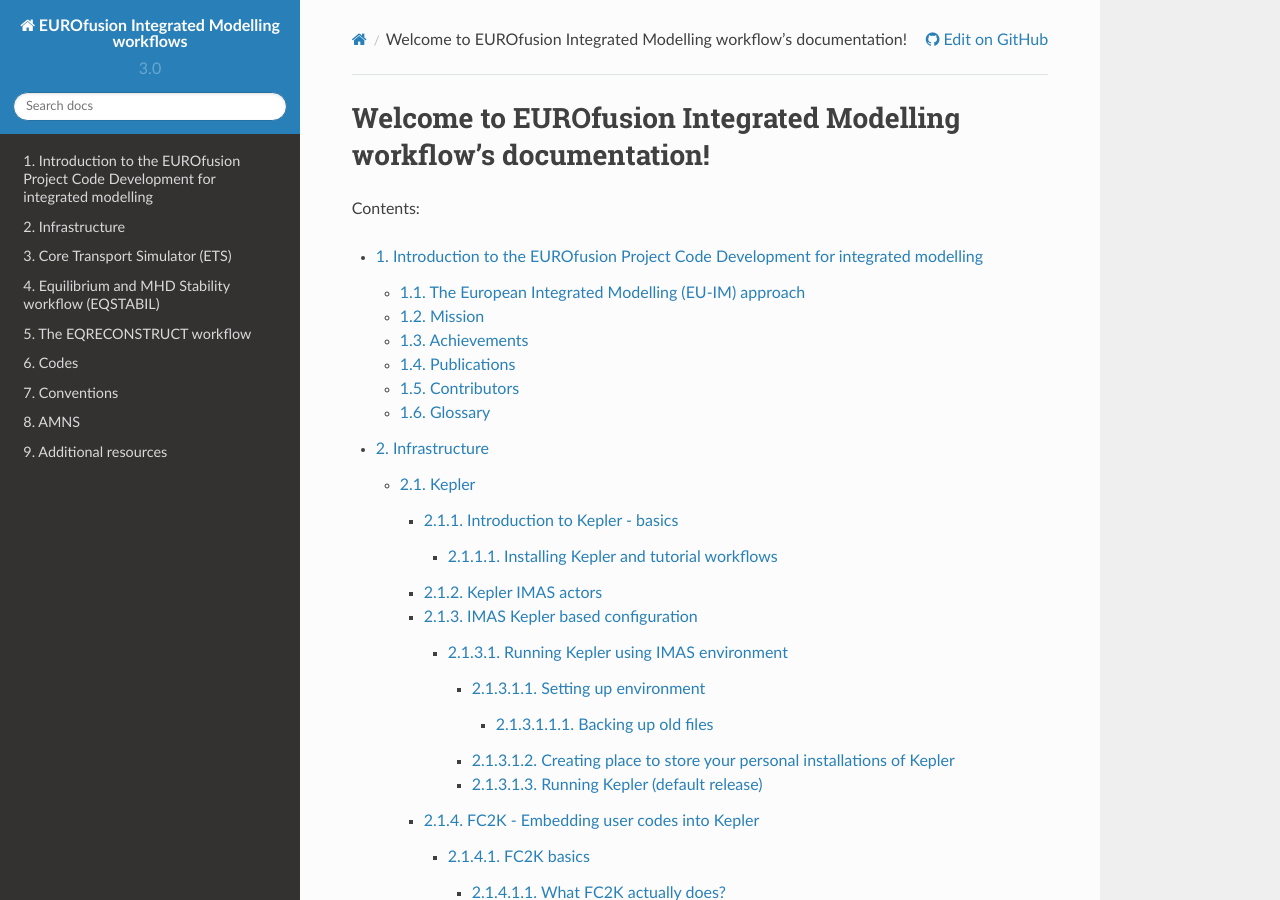
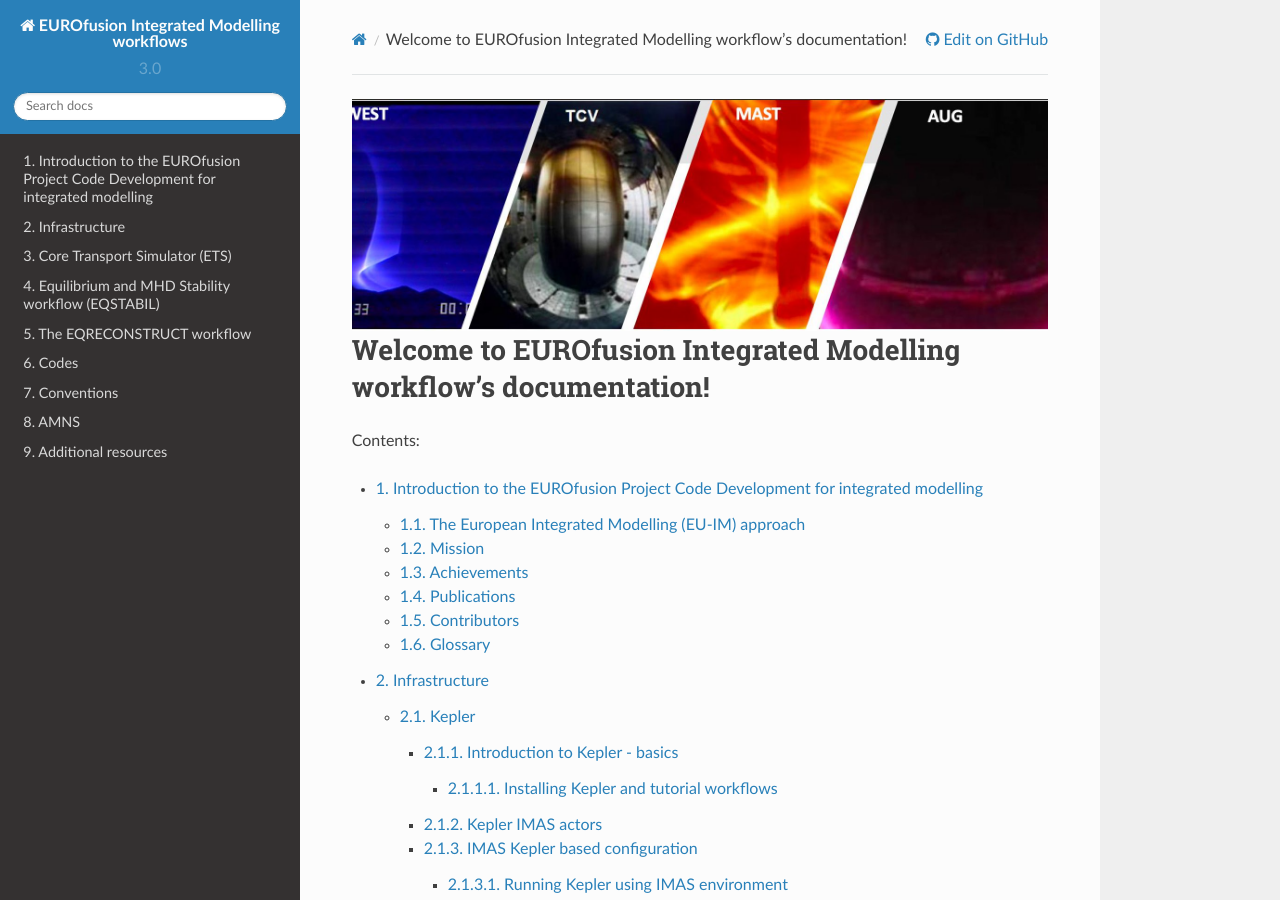
Before and after one commit to WPCD-Workflows/documentation, a Sphinx documentation site: the page built from source/index.rst, in a window 1280 px wide and 900 px high. Built offline with Sphinx 7.4.7 and the Read the Docs theme 2.0.0, drawn with Linux system fonts in a browser that asks for light colours.

Commit message:
New banner added to introduction.

```diff
--- a/source/index.rst
+++ b/source/index.rst
@@ -3,13 +3,13 @@
    You can adapt this file completely to your liking, but it should at least
    contain the root `toctree` directive.
 
-.. image: static/wpcd_banner.png
+.. image:: images/wpcd_banner_new.png
    :width: 100%
-
 
 
 Welcome to EUROfusion Integrated Modelling workflow's documentation!
 =====================================================================
+
 
 Contents:
 
```
Also changed, not shown: source/images/wpcd_banner_new.png (added).
